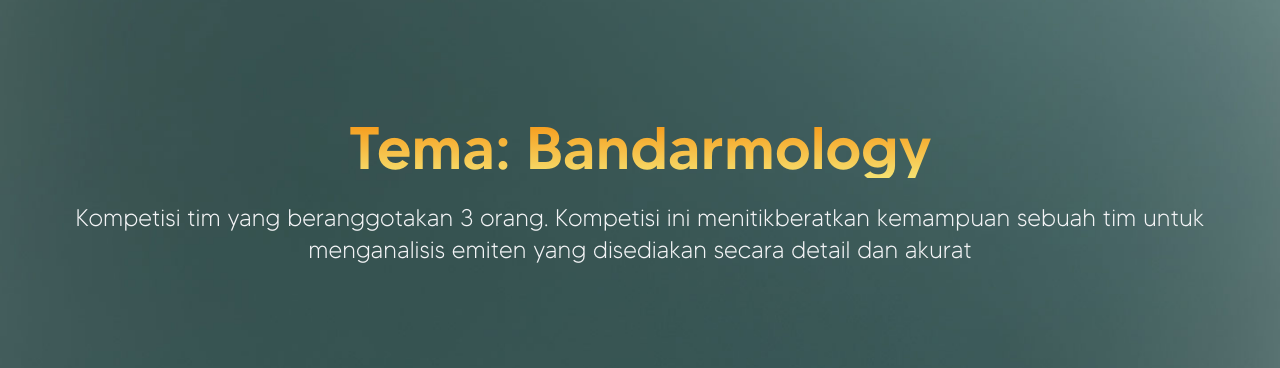
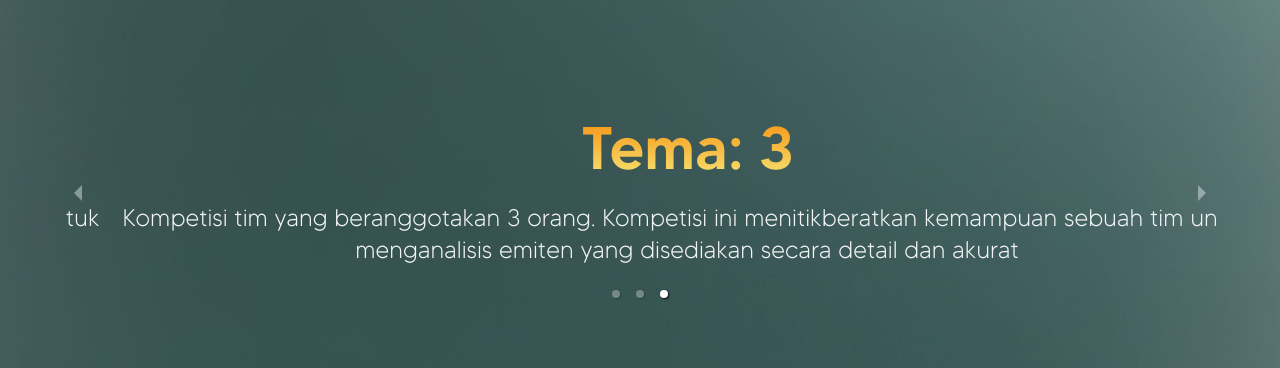
Before and after one commit to akbarmridho/infest-2022, a Next.js app: page /main-event in a window 1280 px wide. Shown: the part 426-794 px from the top of the page. Built offline with nearby package versions, Linux system fonts and the light colour scheme; no server answers.

Commit message:
add carousel on main event page

```diff
--- a/components/About.tsx
+++ b/components/About.tsx
@@ -1,21 +1,17 @@
 interface Props {
-    title: string,
-    content: string
+  title: string;
+  content: string;
 }
 
-// About buat array. Jika hanya satu elemen, tampilkan seperti biasa
-// Bila punya banyak, tampilkan tombol pada kiri kanan tengah agar temanya bisa berganti-ganti
-// pakai animasi!
+const About = ({ title, content }: Props) => {
+  return (
+    <div className="flex justify-center">
+      <div className="w-full mx">
+        <h2 className="h2 text-center text-gradient">{title}</h2>
+        <p className="h3 text-center mt-6 text-gray-100">{content}</p>
+      </div>
+    </div>
+  );
+};
 
-const About = ({title, content} : Props) => {
-    return (
-        <div className='flex justify-center'>
-            <div className='w-full mx'>
-                <h2 className='h2 text-center text-gradient'>{title}</h2>
-                <p className="h3 text-center mt-6 text-gray-100">{content}</p>
-            </div>
-        </div>
-    )
-}
-
-export default About
+export default About;
--- /dev/null
+++ b/components/Slideshow.tsx
@@ -0,0 +1,78 @@
+import { useState } from "react"
+import { Carousel } from "react-responsive-carousel"
+
+interface Props {
+  items: {
+    title: string
+    content: string
+  }[]
+}
+
+const PrevArrow = (props: any) => {
+  return (
+    <svg
+      xmlns="http://www.w3.org/2000/svg"
+      className="h-8 w-8"
+      viewBox="0 0 24 24"
+      stroke="currentColor"
+      strokeWidth={2}
+    >
+      <path
+        strokeLinecap="round"
+        strokeLinejoin="round"
+        d="M11 17l-5-5m0 0l5-5m-5 5h12"
+      />
+    </svg>
+  )
+}
+
+const NextArrow = (props: any) => {
+  return (
+    <svg
+      xmlns="http://www.w3.org/2000/svg"
+      className="h-8 w-8"
+      viewBox="0 0 24 24"
+      stroke="currentColor"
+      strokeWidth={2}
+    >
+      <path
+        strokeLinecap="round"
+        strokeLinejoin="round"
+        d="M13 7l5 5m0 0l-5 5m5-5H6"
+      />
+    </svg>
+  )
+}
+
+const Slideshow = ({ items }: Props) => {
+  const [activeIndex, setActiveItems] = useState<number>(0)
+
+  const prevItem = () => {
+    setActiveItems((activeIndex - 1) % items.length)
+  }
+
+  const nextItem = () => {
+    setActiveItems((activeIndex + 1) % items.length)
+  }
+
+  return (
+    <div className="flex justify-center items-center lg:mx-12 xl:mx-16 mx-6">
+      <div className="w-full ">
+        <Carousel showStatus={false} autoPlay={true} infiniteLoop={true}>
+          {items.map((item, index) => {
+            return (
+              <div key={index} className="my-8 lg:my-12">
+                <h2 className="h2 text-center text-gradient">{item.title}</h2>
+                <p className="h3 text-center mt-6 text-gray-100">
+                  {item.content}
+                </p>
+              </div>
+            )
+          })}
+        </Carousel>
+      </div>
+    </div>
+  )
+}
+
+export default Slideshow
--- a/data/mainEvent.json
+++ b/data/mainEvent.json
@@ -4,10 +4,20 @@
     "content": "Main event INFEST 2022 merupakan sebuah kegiatan seminar dan talkshow yang dilaksanakan secara bauran selama dua hari. Per harinya, terdapat tiga mata acara dengan tema yang berbeda",
     "actions": []
   },
-  "about": {
-    "title": "Tema: Bandarmology",
-    "content": "Kompetisi tim yang beranggotakan 3 orang. Kompetisi ini menitikberatkan kemampuan sebuah tim untuk menganalisis emiten yang disediakan secara detail dan akurat"
-  },
+  "theme": [
+    {
+      "title": "Tema: Bandarmology",
+      "content": "Kompetisi tim yang beranggotakan 3 orang. Kompetisi ini menitikberatkan kemampuan sebuah tim untuk menganalisis emiten yang disediakan secara detail dan akurat"
+    },
+    {
+      "title": "Tema: 2",
+      "content": "Kompetisi tim yang beranggotakan 3 orang. Kompetisi ini menitikberatkan kemampuan sebuah tim untuk menganalisis emiten yang disediakan secara detail dan akurat"
+    },
+    {
+      "title": "Tema: 3",
+      "content": "Kompetisi tim yang beranggotakan 3 orang. Kompetisi ini menitikberatkan kemampuan sebuah tim untuk menganalisis emiten yang disediakan secara detail dan akurat"
+    }
+  ],
   "speakers": {
     "Day 1": [
       {
--- a/package.json
+++ b/package.json
@@ -14,6 +14,7 @@
     "react": "18.2.0",
     "react-dom": "18.2.0",
     "react-hotjar": "^5.0.0",
+    "react-responsive-carousel": "^3.2.23",
     "sharp": "^0.30.7"
   },
   "devDependencies": {
--- a/pages/main-event.tsx
+++ b/pages/main-event.tsx
@@ -1,28 +1,29 @@
-import type { GetStaticPaths, GetStaticProps } from "next";
-import Head from "next/head";
-import About from "../components/About";
-import EventBanner from "../components/EventBanner";
-import FAQSingleDeck from "../components/FAQSingleDeck";
-import Pricing from "../components/Pricing";
-import SpeakerDeck from "../components/SpeakerDeck";
-import Timeline from "../components/Timeline";
-import mainEventData from "../data/mainEvent.json";
+import type { GetStaticPaths, GetStaticProps } from "next"
+import Head from "next/head"
+import About from "../components/About"
+import EventBanner from "../components/EventBanner"
+import FAQSingleDeck from "../components/FAQSingleDeck"
+import Pricing from "../components/Pricing"
+import Slideshow from "../components/Slideshow"
+import SpeakerDeck from "../components/SpeakerDeck"
+import Timeline from "../components/Timeline"
+import mainEventData from "../data/mainEvent.json"
 
 export const getStaticProps: GetStaticProps = () => {
   return {
     props: {
       ...mainEventData,
     },
-  };
-};
+  }
+}
 
 interface Props {
-  hidden: boolean;
+  hidden: boolean
 }
 
 const MainEvent = ({
   banner,
-  about,
+  theme,
   speakers,
   benefits,
   pricing,
@@ -46,7 +47,7 @@ const MainEvent = ({
           actions={banner.actions}
         />
 
-        <About title={about.title} content={about.content} />
+        <Slideshow items={theme} />
         <SpeakerDeck speakers={speakers} />
         <Pricing title="Biaya" content={pricing} />
         <Timeline events={timeline} />
@@ -61,7 +62,7 @@ const MainEvent = ({
         )}
       </div>
     </>
-  );
-};
+  )
+}
 
-export default MainEvent;
+export default MainEvent
```
Also changed, not shown: pages/_app.tsx (+10 -11 lines), 2 other files (tests, documents, lock files or other folders).
